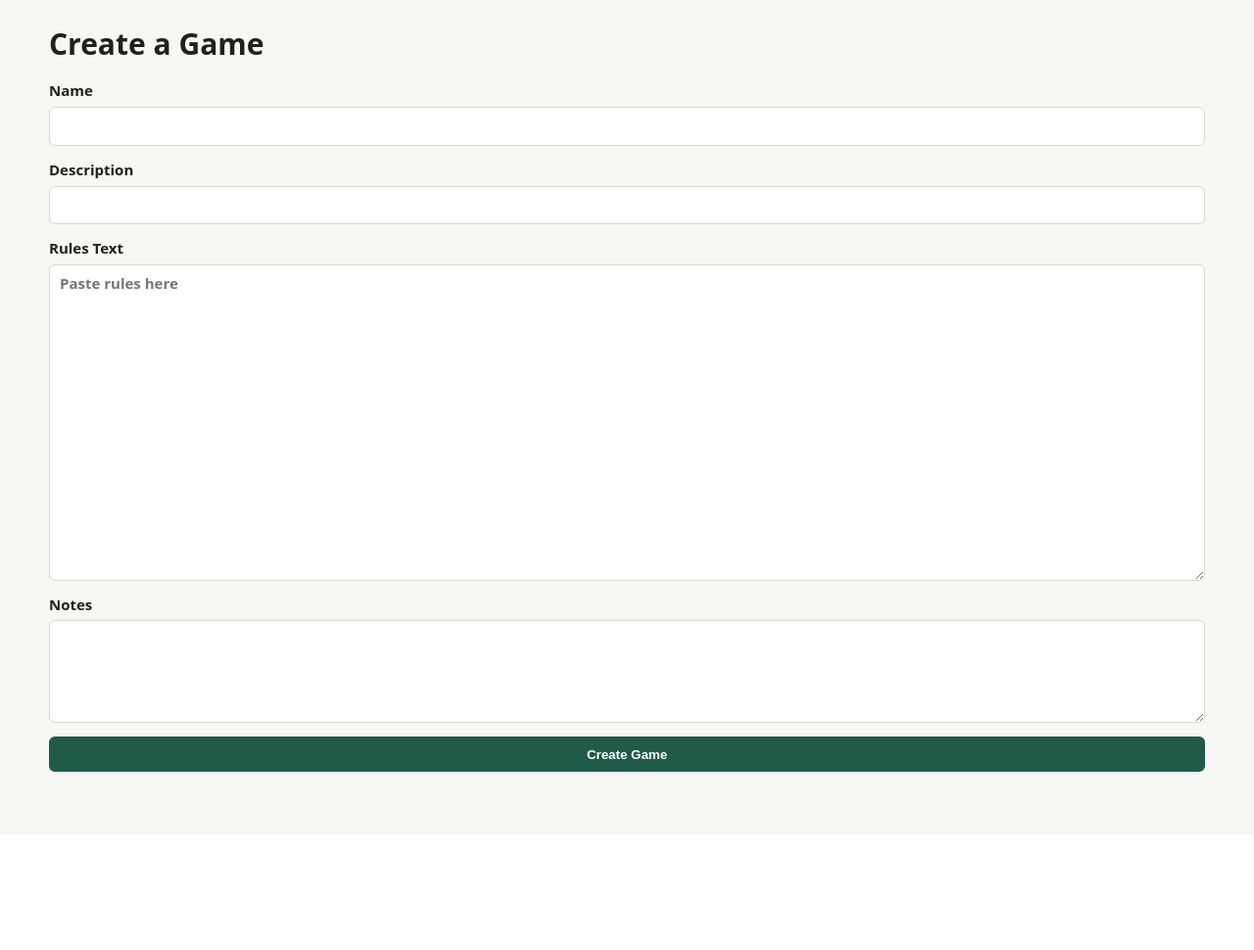
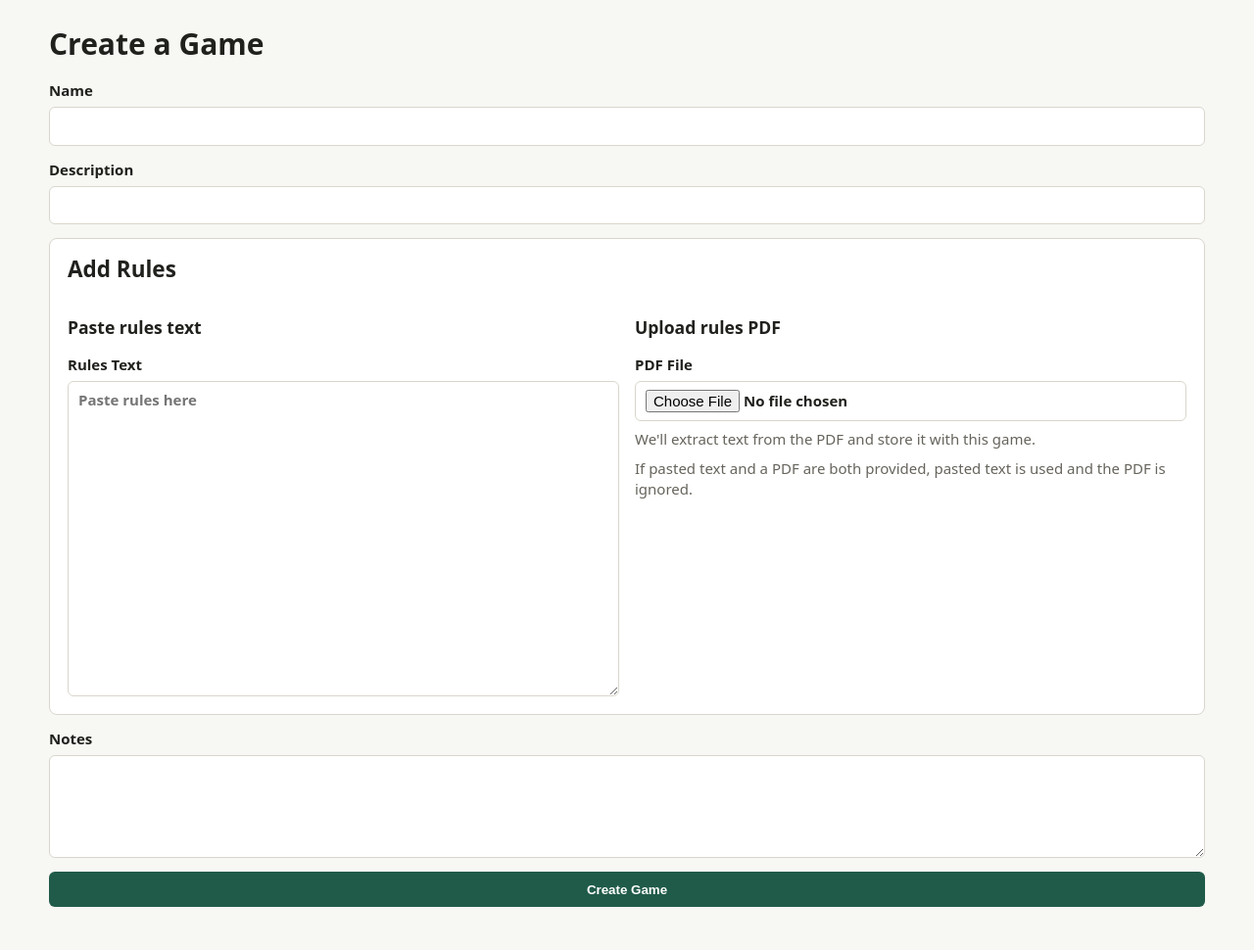
Before and after one commit to mxpf/tabletop-lab, a FastAPI app: page /games/new in a window 1280 px wide. Shown: the part 51-1021 px from the top of the page at 98% size. Before the commit the page ends 839 px from the top, so only its background shows below. Run offline with FastAPI, Linux system fonts and the light colour scheme.

```diff
--- a/src/tabletop_lab/web/app.py
+++ b/src/tabletop_lab/web/app.py
@@ -25,12 +25,14 @@ def create_app() -> FastAPI:
 
     @app.get("/", response_class=HTMLResponse)
     def index(request: Request):
+        black_ledger_id = database.BUILT_IN_BLACK_LEDGER_ID
         return templates.TemplateResponse(
             "index.html",
             {
                 "request": request,
                 "games": database.list_games(),
                 "title": "Tabletop Lab",
+                "black_ledger_id": black_ledger_id,
             },
         )
 
@@ -40,21 +42,64 @@ def create_app() -> FastAPI:
 
     @app.get("/games/new", response_class=HTMLResponse)
     def new_game(request: Request):
-        return templates.TemplateResponse("new_game.html", {"request": request, "title": "New Game"})
+        return templates.TemplateResponse(
+            "new_game.html",
+            {"request": request, "title": "New Game", "error": None},
+        )
 
     @app.post("/games")
-    def create_game(
+    async def create_game(
+        request: Request,
         name: Annotated[str, Form()],
         description: Annotated[str, Form()] = "",
         rules_text: Annotated[str, Form()] = "",
         notes: Annotated[str, Form()] = "",
+        pdf_file: Optional[UploadFile] = File(default=None),
     ):
+        source_type = "manual"
+        source_path = None
+        final_rules_text = rules_text.strip()
+        if not final_rules_text and pdf_file and pdf_file.filename:
+            if not pdf_file.filename.lower().endswith(".pdf"):
+                return templates.TemplateResponse(
+                    "new_game.html",
+                    {
+                        "request": request,
+                        "title": "New Game",
+                        "error": "Please upload a PDF file.",
+                    },
+                    status_code=400,
+                )
+            try:
+                final_rules_text, source_path = services.extract_pdf_text(pdf_file.file, pdf_file.filename)
+            except Exception as exc:  # noqa: BLE001 - show extraction failure clearly in the UI.
+                return templates.TemplateResponse(
+                    "new_game.html",
+                    {
+                        "request": request,
+                        "title": "New Game",
+                        "error": f"Could not extract text from that PDF: {exc}",
+                    },
+                    status_code=400,
+                )
+            if not final_rules_text:
+                return templates.TemplateResponse(
+                    "new_game.html",
+                    {
+                        "request": request,
+                        "title": "New Game",
+                        "error": "The PDF did not contain extractable text.",
+                    },
+                    status_code=400,
+                )
+            source_type = "pdf"
         game = database.create_game(
             name=name.strip(),
             description=description.strip(),
-            rules_text=rules_text.strip(),
+            rules_text=final_rules_text,
             notes=notes.strip(),
-            source_type="manual",
+            source_type=source_type,
+            source_path=source_path,
         )
         return RedirectResponse(f"/games/{game.id}", status_code=303)
 
@@ -105,7 +150,32 @@ def create_app() -> FastAPI:
             raise HTTPException(status_code=404, detail="game not found") from exc
         if not pdf_file.filename.lower().endswith(".pdf"):
             raise HTTPException(status_code=400, detail="please upload a PDF file")
-        text, path = services.extract_pdf_text(pdf_file.file, pdf_file.filename)
+        try:
+            text, path = services.extract_pdf_text(pdf_file.file, pdf_file.filename)
+        except Exception as exc:  # noqa: BLE001 - show extraction failure clearly in the UI.
+            return templates.TemplateResponse(
+                "upload_rules.html",
+                {
+                    "request": request,
+                    "title": "Upload Rules",
+                    "game": game,
+                    "preview": None,
+                    "error": f"Could not extract text from that PDF: {exc}",
+                },
+                status_code=400,
+            )
+        if not text:
+            return templates.TemplateResponse(
+                "upload_rules.html",
+                {
+                    "request": request,
+                    "title": "Upload Rules",
+                    "game": game,
+                    "preview": None,
+                    "error": "The PDF did not contain extractable text.",
+                },
+                status_code=400,
+            )
         database.update_game_rules(game_id, rules_text=text, source_type="pdf", source_path=path)
         updated = database.get_game(game_id)
         return templates.TemplateResponse(
--- a/src/tabletop_lab/web/static/app.css
+++ b/src/tabletop_lab/web/static/app.css
@@ -73,12 +73,25 @@ nav a {
   margin-top: 18px;
 }
 
-.steps span,
+.steps a,
 .status {
   border: 1px solid var(--line);
   border-radius: 999px;
   padding: 6px 10px;
   background: #fff;
+}
+
+.steps a {
+  color: var(--accent);
+  font-weight: 700;
+  text-decoration: none;
+}
+
+.steps a:hover,
+.steps a:focus {
+  border-color: var(--accent);
+  box-shadow: 0 0 0 3px rgba(32, 91, 73, 0.14);
+  outline: none;
 }
 
 .status.running { border-color: #d5aa34; }
@@ -251,6 +264,21 @@ pre {
   color: var(--danger);
 }
 
+.error-banner {
+  margin: 12px 0;
+  border: 1px solid var(--danger);
+  border-radius: 8px;
+  padding: 12px 14px;
+  background: #fff;
+  color: var(--danger);
+  font-weight: 700;
+}
+
+.helper {
+  color: var(--muted);
+  margin: 8px 0 0;
+}
+
 @media (max-width: 720px) {
   .topbar,
   .section-head {
--- a/src/tabletop_lab/web/templates/compare_runs.html
+++ b/src/tabletop_lab/web/templates/compare_runs.html
@@ -1,6 +1,6 @@
 {% extends "base.html" %}
 {% block content %}
-<h1>Compare Runs for {{ game.name }}</h1>
+<h1 id="compare-runs">Compare Runs for {{ game.name }}</h1>
 <form class="panel" method="get" action="/games/{{ game.id }}/compare">
   <h2>Select Completed Runs</h2>
   <div class="checkbox-list">
--- a/src/tabletop_lab/web/templates/game_detail.html
+++ b/src/tabletop_lab/web/templates/game_detail.html
@@ -9,7 +9,7 @@
 </div>
 
 {% if is_black_ledger %}
-<section class="panel">
+<section class="panel" id="run-simulation">
   <h2>Run Simulation</h2>
   <form class="run-form" action="/runs/start" method="post">
     <input type="hidden" name="game_id" value="{{ game.id }}">
@@ -41,10 +41,10 @@
 </section>
 {% endif %}
 
-<section>
+<section id="run-history">
   <div class="section-head">
     <h2>Previous Runs</h2>
-    <a class="button" href="/games/{{ game.id }}/compare">Compare Runs</a>
+    <a class="button" id="compare-runs" href="/games/{{ game.id }}/compare">Compare Runs</a>
   </div>
   <table>
     <thead>
--- a/src/tabletop_lab/web/templates/new_game.html
+++ b/src/tabletop_lab/web/templates/new_game.html
@@ -1,10 +1,27 @@
 {% extends "base.html" %}
 {% block content %}
 <h1>Create a Game</h1>
-<form class="form" action="/games" method="post">
+{% if error %}
+<div class="error-banner">{{ error }}</div>
+{% endif %}
+<form class="form" action="/games" method="post" enctype="multipart/form-data">
   <label>Name <input name="name" required></label>
   <label>Description <input name="description"></label>
-  <label>Rules Text <textarea name="rules_text" rows="14" placeholder="Paste rules here"></textarea></label>
+  <section class="panel">
+    <h2>Add Rules</h2>
+    <div class="two-col">
+      <div>
+        <h3>Paste rules text</h3>
+        <label>Rules Text <textarea name="rules_text" rows="14" placeholder="Paste rules here"></textarea></label>
+      </div>
+      <div>
+        <h3>Upload rules PDF</h3>
+        <label>PDF File <input type="file" name="pdf_file" accept=".pdf,application/pdf"></label>
+        <p class="helper">We'll extract text from the PDF and store it with this game.</p>
+        <p class="helper">If pasted text and a PDF are both provided, pasted text is used and the PDF is ignored.</p>
+      </div>
+    </div>
+  </section>
   <label>Notes <textarea name="notes" rows="4"></textarea></label>
   <button type="submit">Create Game</button>
 </form>
--- a/src/tabletop_lab/web/templates/upload_rules.html
+++ b/src/tabletop_lab/web/templates/upload_rules.html
@@ -1,6 +1,9 @@
 {% extends "base.html" %}
 {% block content %}
 <h1>Rules for {{ game.name }}</h1>
+{% if error %}
+<div class="error-banner">{{ error }}</div>
+{% endif %}
 <div class="two-col">
   <section class="panel">
     <h2>Paste Rules</h2>
```
Also changed, not shown: src/tabletop_lab/web/templates/index.html (+7 -7 lines), tests/web/test_web_app.py (+73 -0 lines).
